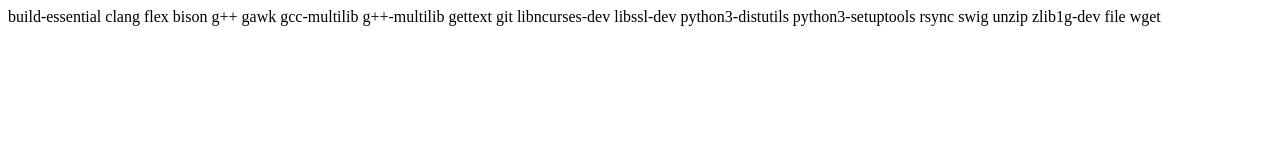
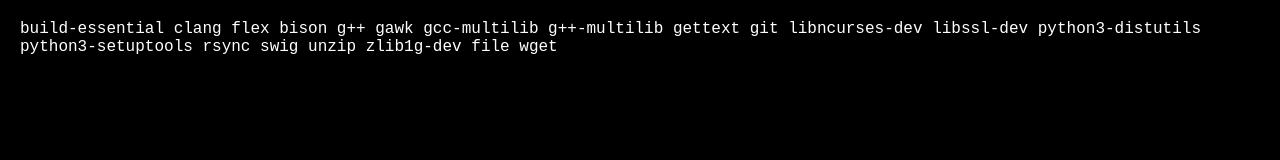
Before and after one commit to tonylee2022/openwrt_d, a plain HTML site: page index.html in a window 1280 px wide. Drawn offline with Linux system fonts and the light colour scheme.

Commit message:
Update index.html

```diff
--- a/index.html
+++ b/index.html
@@ -4,6 +4,15 @@
     <meta charset="UTF-8">
     <meta name="viewport" content="width=device-width, initial-scale=1.0">
     <title></title>
+    <style>
+        body {
+            background-color: black; /* 黑色背景 */
+            color: white;           /* 白色文字 */
+            font-family: monospace; /* 使用等宽字体（可选） */
+            font-size: 16px;        /* 字体大小（可根据需要调整） */
+            margin: 20px;           /* 页面内容留出一些边距 */
+        }
+    </style>
 </head>
 <body>
 build-essential clang flex bison g++ gawk gcc-multilib g++-multilib gettext git libncurses-dev libssl-dev python3-distutils python3-setuptools rsync swig unzip zlib1g-dev file wget
```
